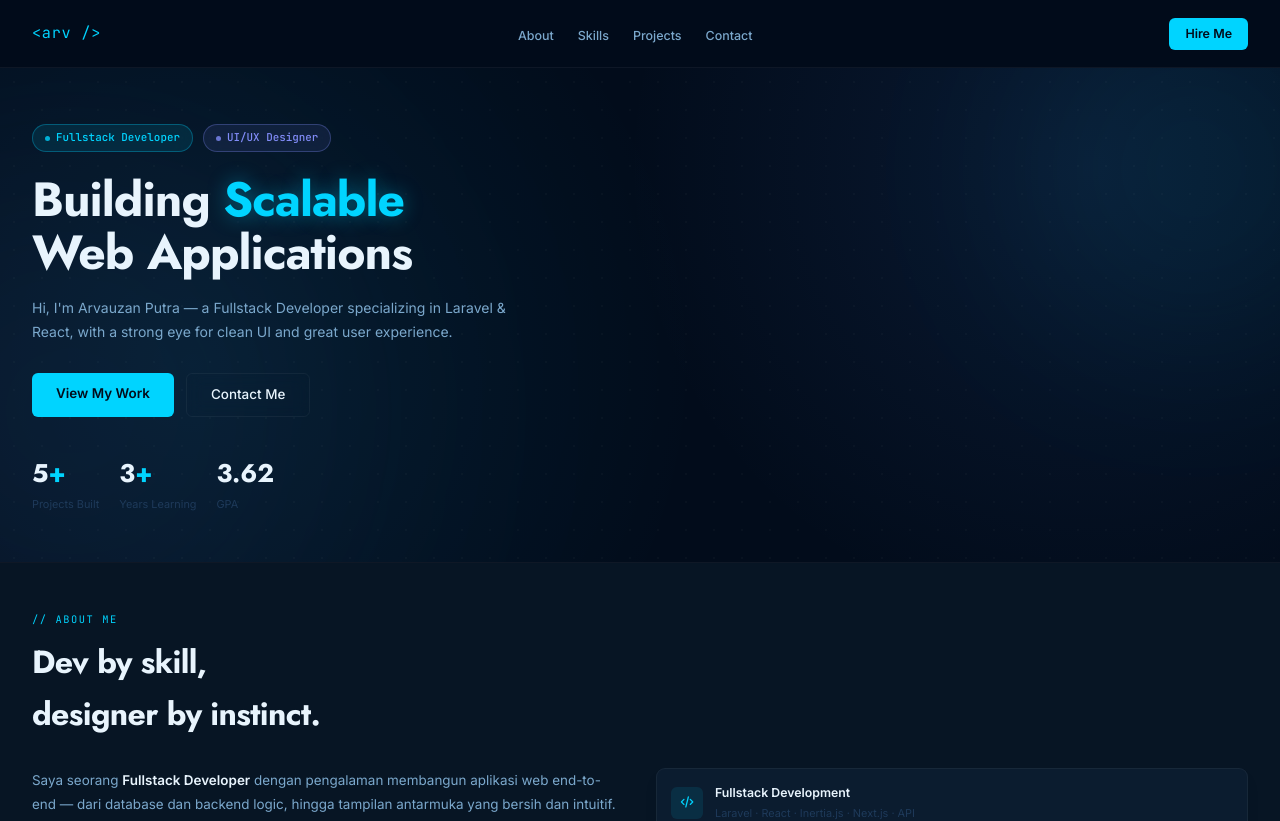
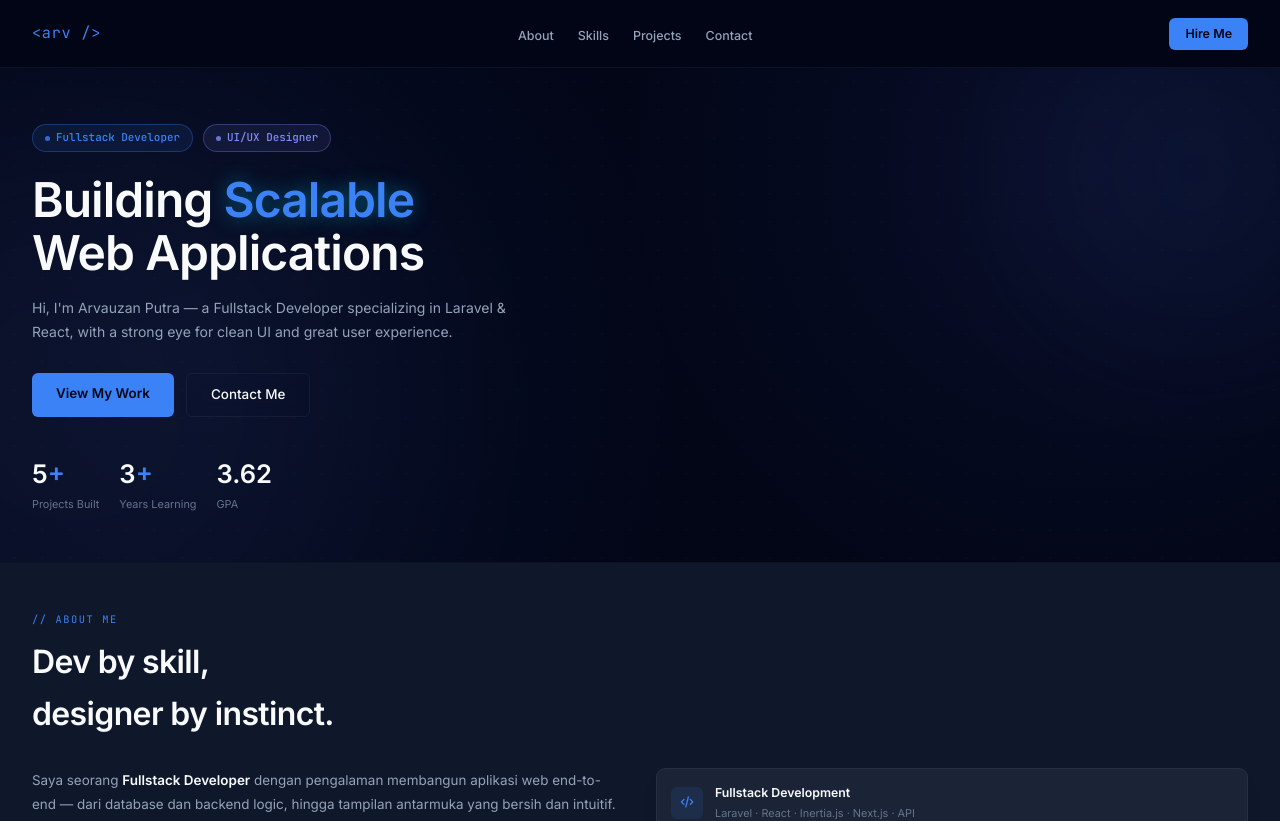
Before and after one commit to arpojan/Portofolio, a Next.js app: page /portofolio/ in a window 1280 px wide. Shown: the top 821 px of the page. Built offline with nearby package versions, Linux system fonts and the light colour scheme.

Commit message:
update theme

```diff
--- a/app/globals.css
+++ b/app/globals.css
@@ -13,9 +13,9 @@
     inset: 0;
     z-index: 0;
     background-image:
-      radial-gradient(circle at 15% 60%, rgba(0, 212, 255, 0.08) 0%, transparent 45%),
-      radial-gradient(circle at 85% 20%, rgba(79, 142, 247, 0.1) 0%, transparent 40%),
-      radial-gradient(rgba(255, 255, 255, 0.022) 1px, transparent 1px);
+      radial-gradient(circle at 15% 60%, rgba(59, 130, 246, 0.06) 0%, transparent 45%), /* Corporate Blue */
+      radial-gradient(circle at 85% 20%, rgba(99, 102, 241, 0.08) 0%, transparent 40%), /* Indigo */
+      radial-gradient(rgba(255, 255, 255, 0.015) 1px, transparent 1px);
     background-size: 100% 100%, 100% 100%, 28px 28px;
     animation: glow-move 15s ease-in-out infinite alternate;
   }
--- a/tailwind.config.ts
+++ b/tailwind.config.ts
@@ -9,18 +9,17 @@ const config: Config = {
   theme: {
     extend: {
       colors: {
-        bg: "#020C1B",
-        sur: "#071524",
-        "sur-2": "#0D1E33",
-        "accent-cy": "#00D4FF",
-        "accent-bl": "#4F8EF7",
-        "fg-1": "#E8F4FD",
-        "fg-2": "#7BA8CC",
-        "fg-3": "#1E3A5A",
+        bg: "#020617",
+        sur: "#0f172a",
+        "sur-2": "#1e293b",
+        "fg-1": "#f8fafc",
+        "fg-2": "#94a3b8",
+        "fg-3": "#64748b",
+        "accent-cy": "#3b82f6",
       },
       fontFamily: {
         sans: ["Inter", "sans-serif"],
-        display: ["Jost", "sans-serif"],
+        display: ["Inter", "sans-serif"],
         mono: ["JetBrains Mono", "monospace"],
       },
     },
```
